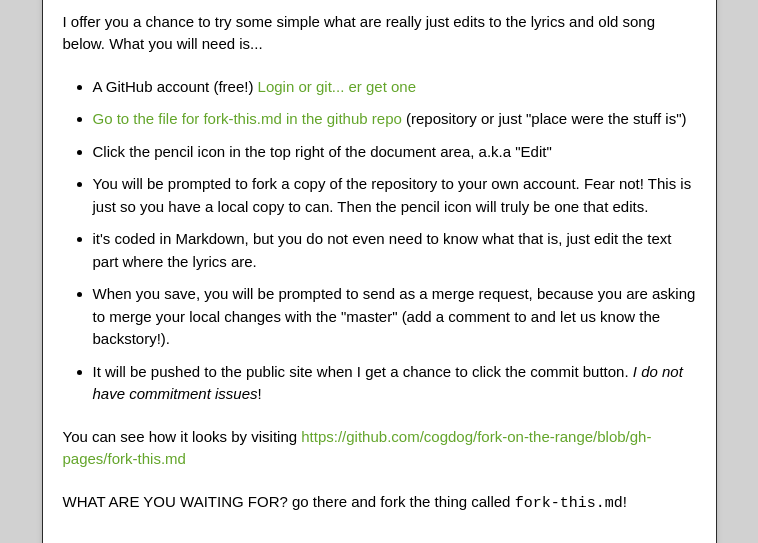
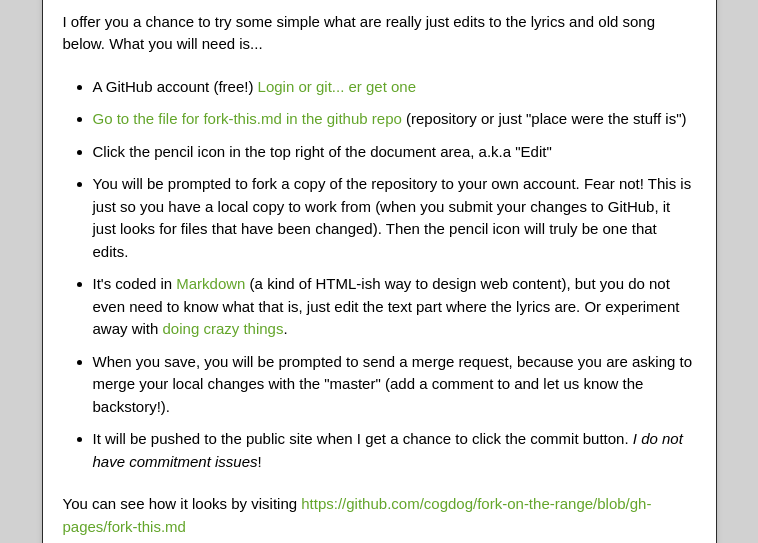
Before and after one commit to cogdog/fork-on-the-range, a plain HTML site: page index.html in a window 1280 px wide. Shown: the part 780-1323 px from the top of the page, without its empty margins (261-1019 px from the left). Drawn offline with nearby package versions, Linux system fonts and the light colour scheme.

Commit message:
What more typos?

```diff
--- a/index.html
+++ b/index.html
@@ -49,9 +49,9 @@
 <li>A GitHub account (free!) <a href="https://github.com/">Login or git... er get one</a></li>
 <li><a href="https://github.com/cogdog/fork-on-the-range/blob/gh-pages/fork-this.md">Go to the file for fork-this.md in the github repo</a> (repository or just "place were the stuff is")</li>
 <li>Click the pencil icon in the top right of the document area, a.k.a "Edit"</li>
-<li>You will be prompted to fork a copy of the repository to your own account. Fear not! This is just so you have a local copy to can. Then the pencil icon will truly be one that edits. </li>
-<li>it's coded in Markdown, but you do not even need to know what that is, just edit the text part where the lyrics are.</li>
-<li>When you save, you will be prompted to send as a merge request, because you are asking to merge your local changes with the "master" (add a comment to and let us know the backstory!).</li>
+<li>You will be prompted to fork a copy of the repository to your own account. Fear not! This is just so you have a local copy to work from (when you submit your changes to GitHub, it just looks for files that have been changed). Then the pencil icon will truly be one that edits. </li>
+<li>It's coded in <a href="https://guides.github.com/features/mastering-markdown/">Markdown</a> (a kind of HTML-ish way to design web content), but you do not even need to know what that is, just edit the text part where the lyrics are. Or experiment away with <a href="http://giphy.com/gifs/archiecomics-archie-comics-archies-weird-mysteries-something-is-haunting-3o6ozAuLYL4KZrCupq">doing crazy things</a>.</li>
+<li>When you save, you will be prompted to send a merge request, because you are asking to merge your local changes with the "master" (add a comment to and let us know the backstory!).</li>
 <li>It will be pushed to the public site when I get a chance to click the commit button. <em>I do not have commitment issues</em>!</li>
 
 </ul>
```
